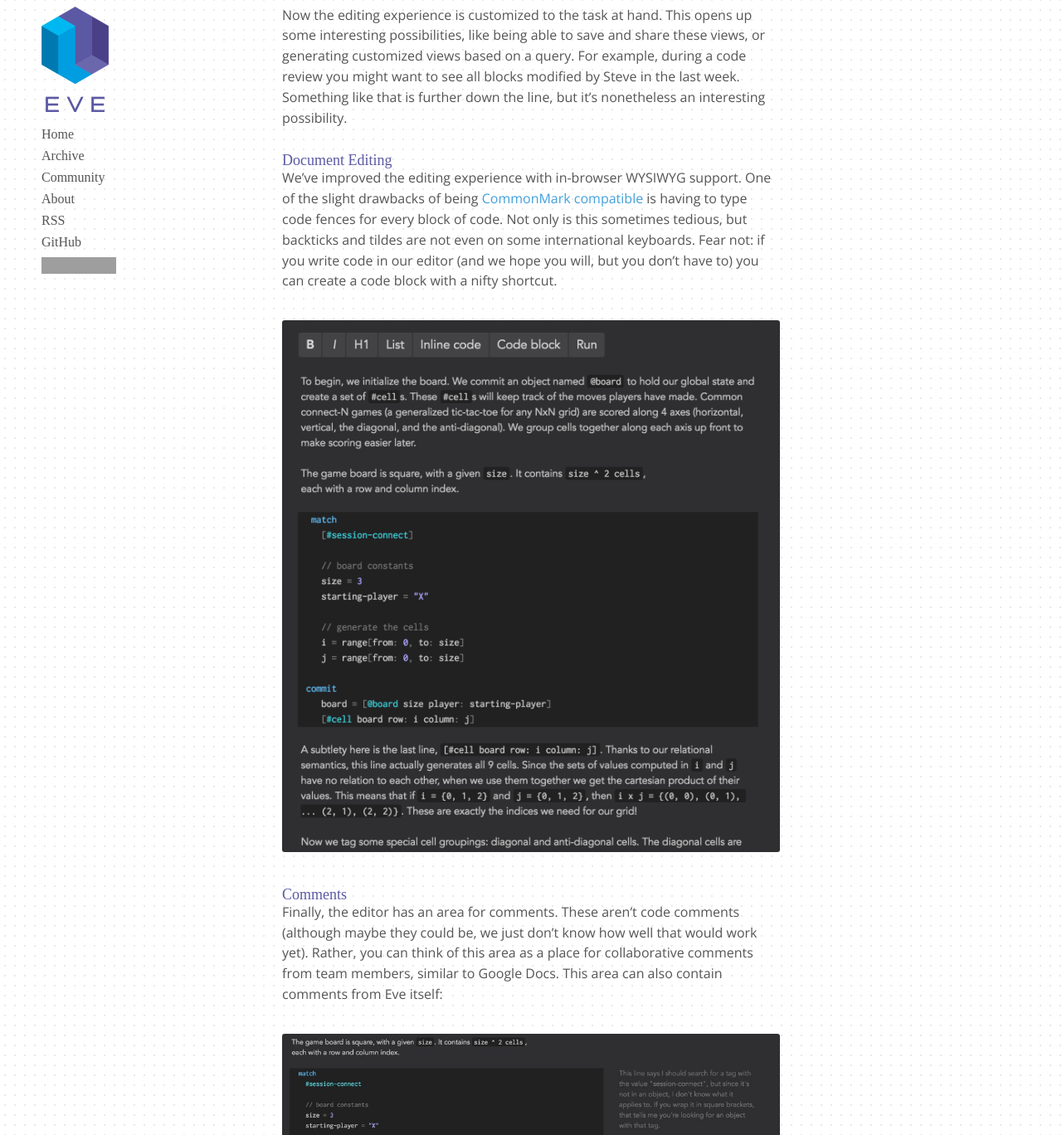
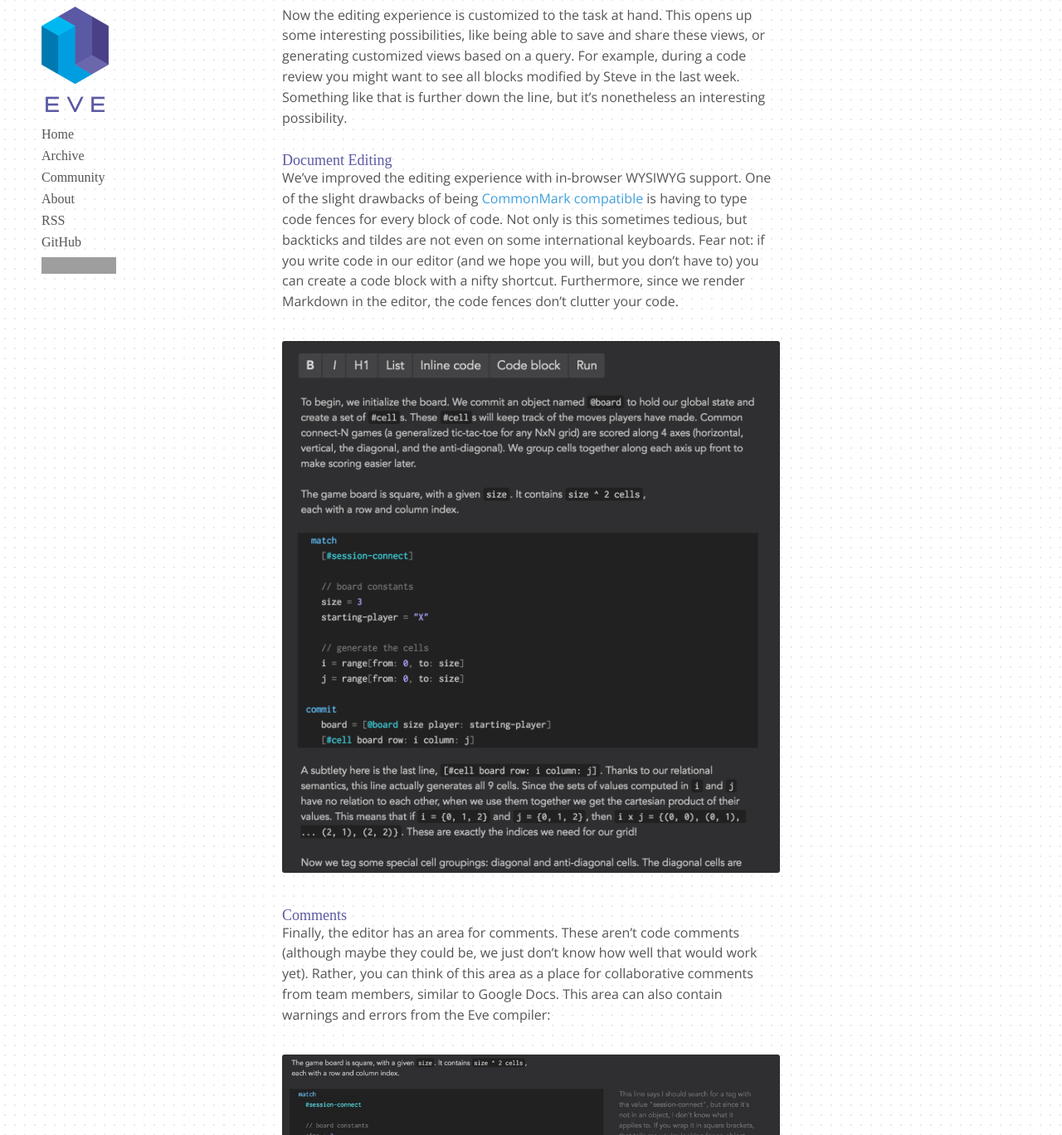
Before and after one commit to Kodowa/incidentalcomplexity, a Jekyll site: the page built from _posts/2016-10-05-september.md, in a window 1280 px wide and 1400 px high, scrolled down 1750 px, cut to the strip 32-1400 px from the top of the window. Shown: the whole strip at 83% size. Built offline with Jekyll 4.4.1, drawn with Linux system fonts in a browser that asks for light colours; some web fonts are replaced; some of the changed text lies outside the part shown; grey boxes are pictures that could not be loaded.

Commit message:
more explanation

```diff
--- a/_posts/2016-10-05-september.md
+++ b/_posts/2016-10-05-september.md
@@ -37,7 +37,7 @@
 
 ##### Document Editing
 
-We've improved the editing experience with in-browser WYSIWYG support. One of the slight drawbacks of being [CommonMark compatible][2.2] is having to type code fences for every block of code. Not only is this sometimes tedious, but backticks and tildes are not even on some international keyboards. Fear not: if you write code in our editor (and we hope you will, but you don't have to) you can create a code block with a nifty shortcut.
+We've improved the editing experience with in-browser WYSIWYG support. One of the slight drawbacks of being [CommonMark compatible][2.2] is having to type code fences for every block of code. Not only is this sometimes tedious, but backticks and tildes are not even on some international keyboards. Fear not: if you write code in our editor (and we hope you will, but you don't have to) you can create a code block with a nifty shortcut. Furthermore, since we render Markdown in the editor, the code fences don't clutter your code.
 
 ![Eve editor]({{ site.url }}/images/editor2.png)
 
@@ -45,11 +45,11 @@
 
 ##### Comments
 
-Finally, the editor has an area for comments. These aren't code comments (although maybe they could be, we just don’t know how well that would work yet). Rather, you can think of this area as a place for collaborative comments from team members, similar to Google Docs. This area can also contain comments from Eve itself:
+Finally, the editor has an area for comments. These aren't code comments (although maybe they could be, we just don’t know how well that would work yet). Rather, you can think of this area as a place for collaborative comments from team members, similar to Google Docs. This area can also contain warnings and errors from the Eve compiler:
 
 ![Eve editor comments]({{ site.url }}/images/comments.jpg)
 
-Here, you can see a compiler error displayed next to the block that generates it. It's not hooked up here, but we've shown previously how errors like this can be [fixed automatically][2.3] with the click of a button.
+Here, you can see a compiler error displayed next to the block that generates it. It's not hooked up here, but we've shown previously how errors like this can be [fixed automatically][2.3] with the click of a button. We'll be incorporating more of those ideas in the next month.
 
 [2.3]: http://incidentalcomplexity.com/2016/08/03/july/#error-handling
 
```
